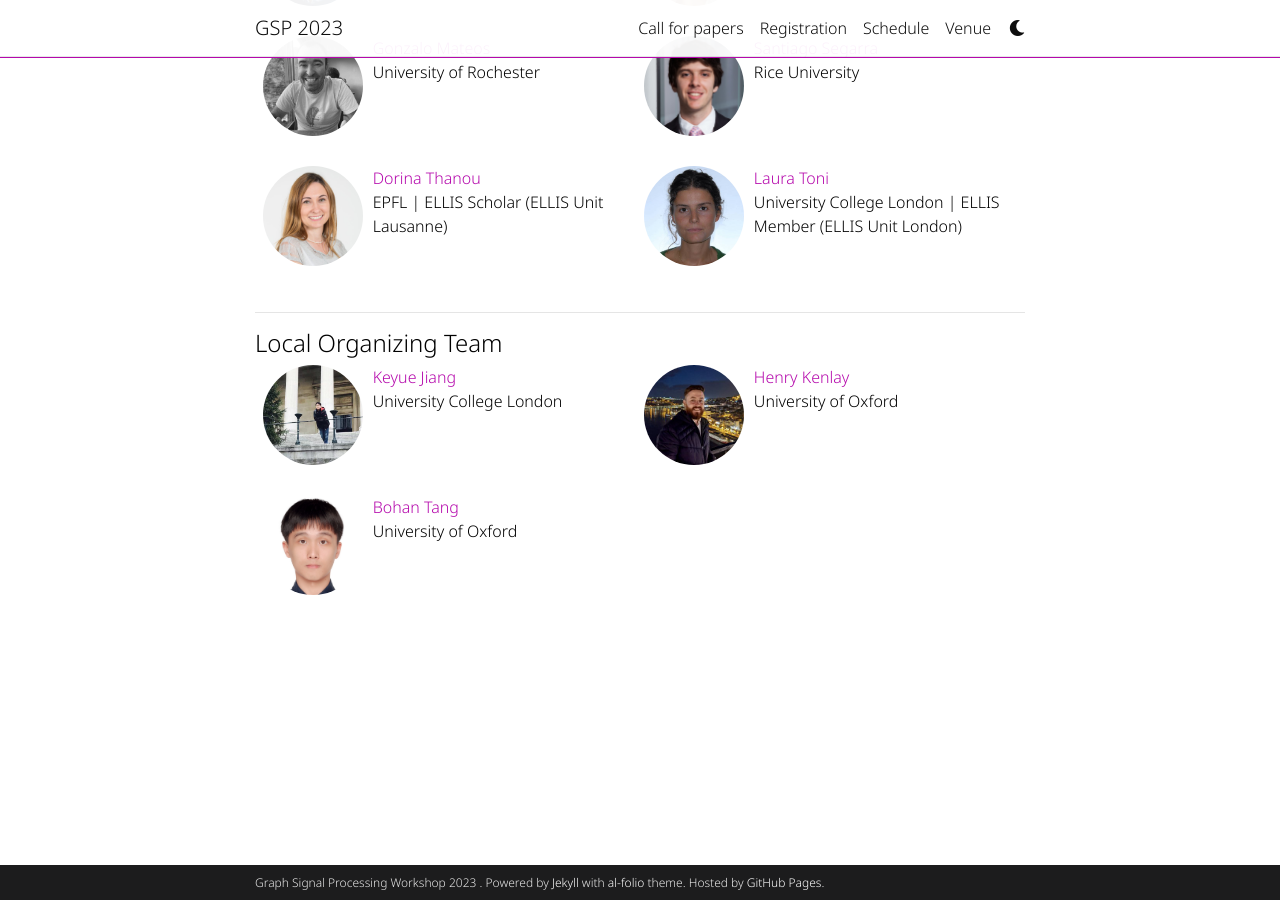
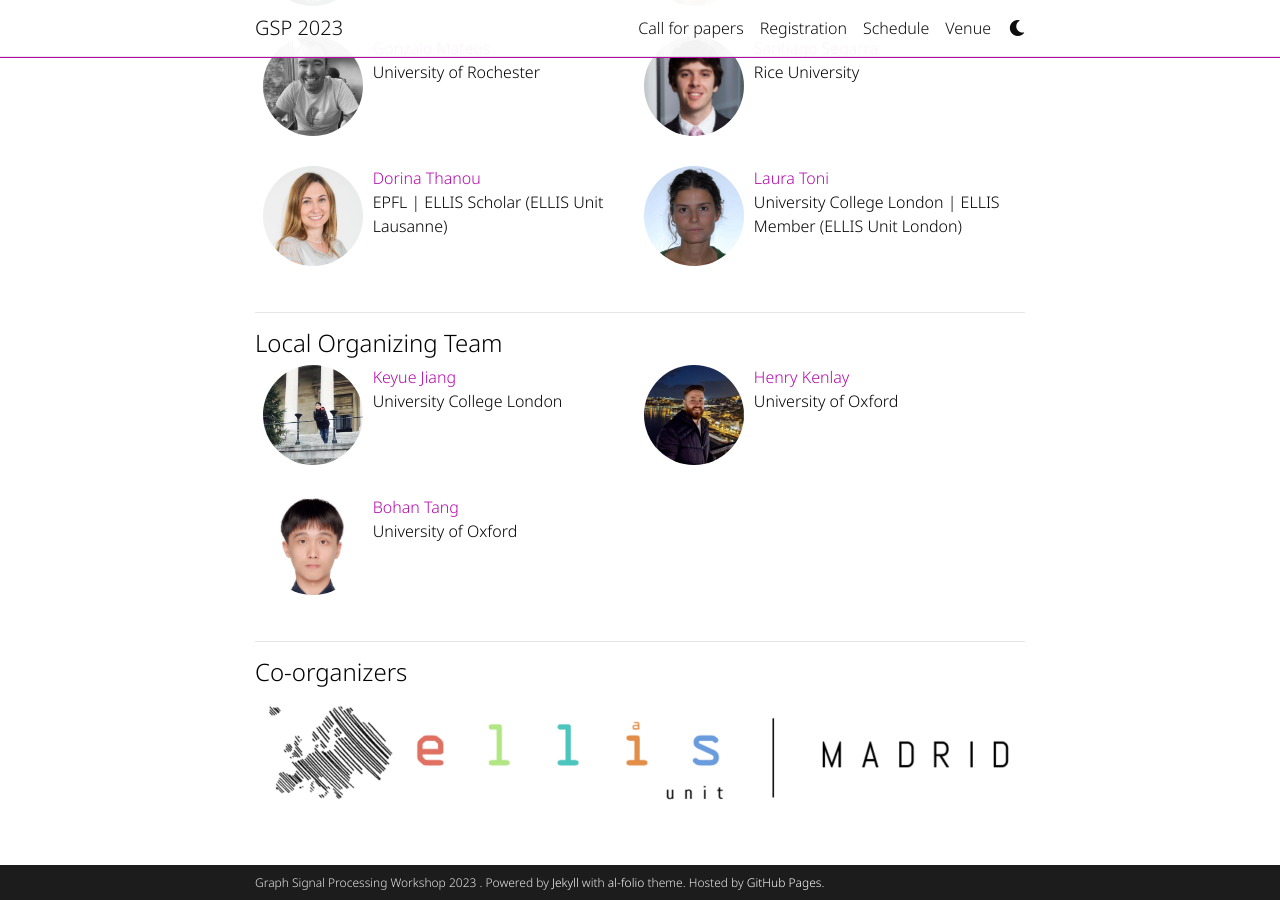
Before and after one commit to shreyasvinaya/gspworkshop2025.github.io, a Jekyll site: the page built from _pages/about.md, in a window 1280 px wide and 900 px high, scrolled down 1751 px. Built offline with Jekyll 4.4.1, drawn with Linux system fonts in a browser that asks for light colours; full-size pictures stand in for the smaller copies a plugin makes; comment, search, counter and statistics services are not loaded; a style sheet for code colours, icons or effects is not loaded.

Commit message:
updated co-organizers

```diff
--- /dev/null
+++ b/_includes/co_organizers.html
@@ -0,0 +1,3 @@
+{% if page.organizer %}
+<img class="img-fluid" src="/assets/img/logos/EUMLogoB-768x119.png">
+{% endif %}
--- a/_pages/about.md
+++ b/_pages/about.md
@@ -68,3 +69,9 @@ GSP 2023 is kindly supported by the ELLIS units of [Madrid](https://ellismadrid.
 --->
 
 {% include local_team.html %}
+
+
+---
+#### Co-organizers
+
+{% include co_organizers.html %}
--- a/assets/js/theme.js
+++ b/assets/js/theme.js
@@ -4,7 +4,7 @@ let toggleTheme = (theme) => {
   if (theme == "dark") {
     setTheme("light");
   } else {
-    setTheme("dark");
+    setTheme("light");
   }
 }
 
@@ -53,7 +53,7 @@ let initTheme = (theme) => {
   if (theme == null || theme == 'null') {
     const userPref = window.matchMedia;
     if (userPref && userPref('(prefers-color-scheme: dark)').matches) {
-        theme = 'dark';
+        theme = 'light';
     }
   }
 
```
Also changed, not shown: other parts of _pages/about.md (+1 -0 lines), assets/img/logos/EUMLogoB-768x119.png (added), assets/img/logos/EUMLogoW.png (added), assets/img/logos/ellislogo.png (added).
